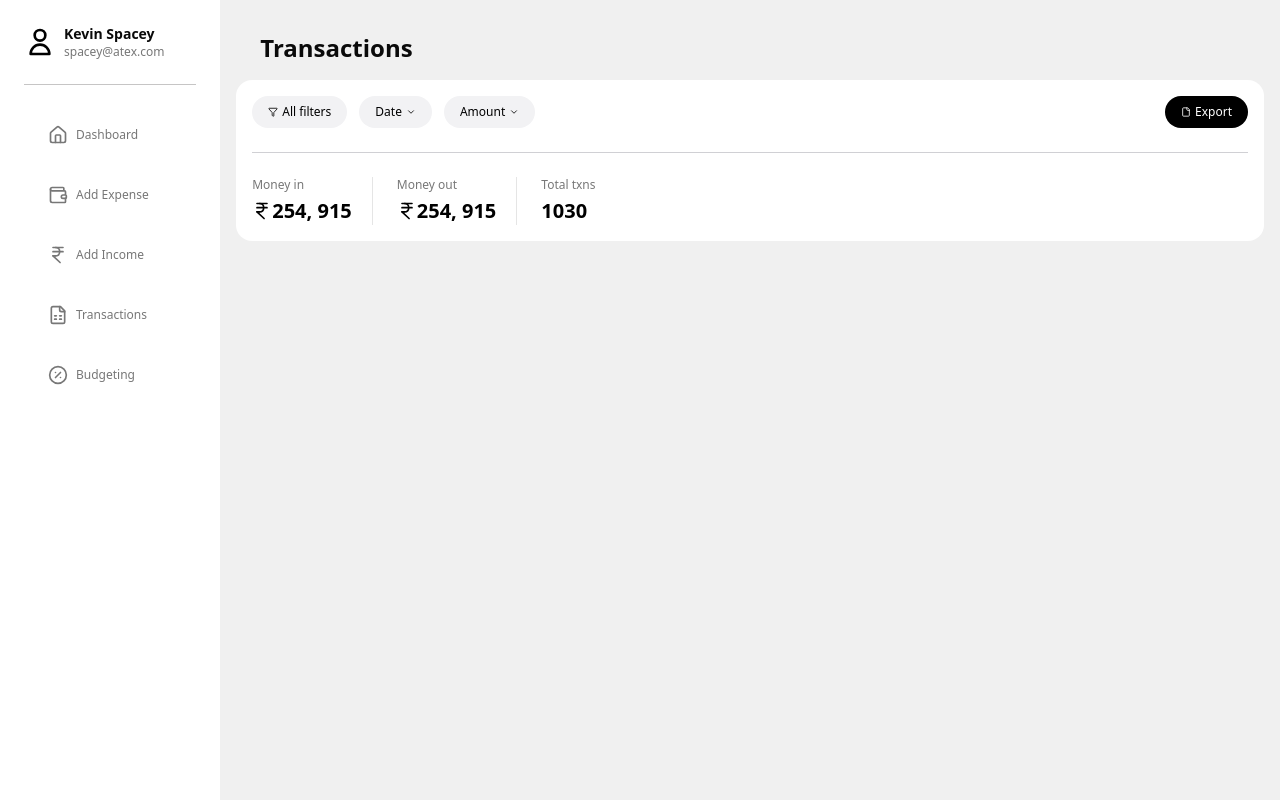
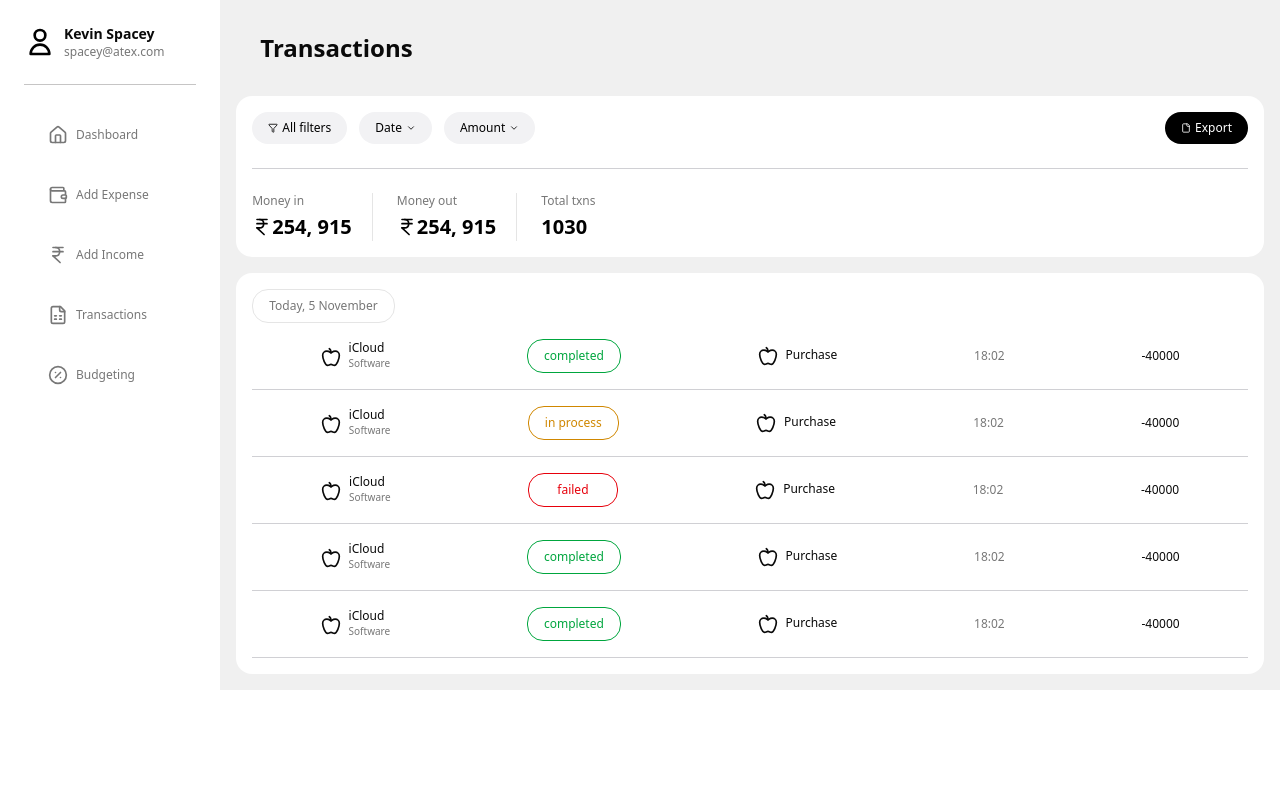
Before and after one commit to ayushmandwivedi/FlowFi, a Next.js app in the folder apps/user-app/: page /dashboard/transactions in a window 1280 px wide. Built offline with nearby package versions, Linux system fonts and the light colour scheme.

Commit message:
added transaction card and completed transactions page

```diff
--- a/apps/user-app/app/dashboard/transactions/page.tsx
+++ b/apps/user-app/app/dashboard/transactions/page.tsx
@@ -1,10 +1,12 @@
 import { SummaryCard } from "components/transactions/SummaryCard";
+import { TransactionsCard } from "components/transactions/TransactionsCard";
 
 export default function Transactions() {
   return (
-    <div className="bg-[#f0f0f0] p-4 h-screen w-full flex flex-col">
+    <div className="bg-[#f0f0f0] p-4 w-full flex flex-col gap-4">
       <div className="text-2xl font-bold my-4 mx-6">Transactions</div>
       <SummaryCard />
+      <TransactionsCard />
     </div>
   );
 }
--- a/apps/user-app/components/Sidebar.tsx
+++ b/apps/user-app/components/Sidebar.tsx
@@ -11,7 +11,7 @@ import {
 
 export const Sidebar = () => {
   return (
-    <aside className="w-1/5 h-full p-6">
+    <aside className="w-1/5 p-6">
       <div className="flex justify-start items-center gap-2">
         <div>
           <svg
--- /dev/null
+++ b/apps/user-app/components/transactions/TransactionsCard.tsx
@@ -0,0 +1,112 @@
+import { Apple } from "lucide-react";
+
+export const TransactionsCard = () => {
+  return (
+    <div className="bg-white p-4 rounded-2xl">
+      <div>
+        <button
+          id="dropdownDefaultButton"
+          data-dropdown-toggle="dropdown"
+          className="text-[#777777] bg-white font-medium rounded-2xl text-xs px-4 py-2 text-center inline-flex items-center hover:text-black border-1"
+          type="button"
+        >
+          Today, 5 November
+        </button>
+      </div>
+      <TransactionList
+        icon={<Apple size={20} className="mr-2 inline" />}
+        title="iCloud"
+        type="Software"
+        statusType="completed"
+        variant="Purchase"
+        time="18:02"
+        amount={40000}
+      />
+      <TransactionList
+        icon={<Apple size={20} className="mr-2 inline" />}
+        title="iCloud"
+        type="Software"
+        statusType="in process"
+        variant="Purchase"
+        time="18:02"
+        amount={40000}
+      />
+      <TransactionList
+        icon={<Apple size={20} className="mr-2 inline" />}
+        title="iCloud"
+        type="Software"
+        statusType="failed"
+        variant="Purchase"
+        time="18:02"
+        amount={40000}
+      />
+      <TransactionList
+        icon={<Apple size={20} className="mr-2 inline" />}
+        title="iCloud"
+        type="Software"
+        statusType="completed"
+        variant="Purchase"
+        time="18:02"
+        amount={40000}
+      />
+      <TransactionList
+        icon={<Apple size={20} className="mr-2 inline" />}
+        title="iCloud"
+        type="Software"
+        statusType="completed"
+        variant="Purchase"
+        time="18:02"
+        amount={40000}
+      />
+    </div>
+  );
+};
+
+interface TransactionListProps {
+  icon: React.ReactNode;
+  title: string;
+  type: string;
+  statusType: "completed" | "in process" | "failed";
+  variant: string;
+  time: string;
+  amount: number;
+}
+
+function TransactionList({
+  icon,
+  title,
+  type,
+  statusType,
+  variant,
+  time,
+  amount,
+}: TransactionListProps) {
+  return (
+    <div className="flex justify-around items-center border-b-1 border-[#d0d0d4] py-4 bg-white">
+      <div className="flex justify-center items-center">
+        <div>{icon}</div>
+        <div>
+          <div className="text-xs">{title}</div>
+          <div className="text-[10px] text-[#777777]">{type}</div>
+        </div>
+      </div>
+      <div
+        className={`rounded-2xl px-4 py-2 text-xs
+    ${statusType === "completed" ? "text-green-600 border border-green-600" : ""}
+    ${statusType === "in process" ? "text-yellow-600 border border-yellow-600" : ""}
+    ${statusType === "failed" ? "text-red-600 border border-red-600 px-7" : ""}
+  `}
+      >
+        {statusType}
+      </div>
+      <div>
+        <div className="text-xs">
+          {icon}
+          {variant}
+        </div>
+      </div>
+      <div className="text-xs text-[#777777]">{time}</div>
+      <div className="text-xs">-{amount}</div>
+    </div>
+  );
+}
```
